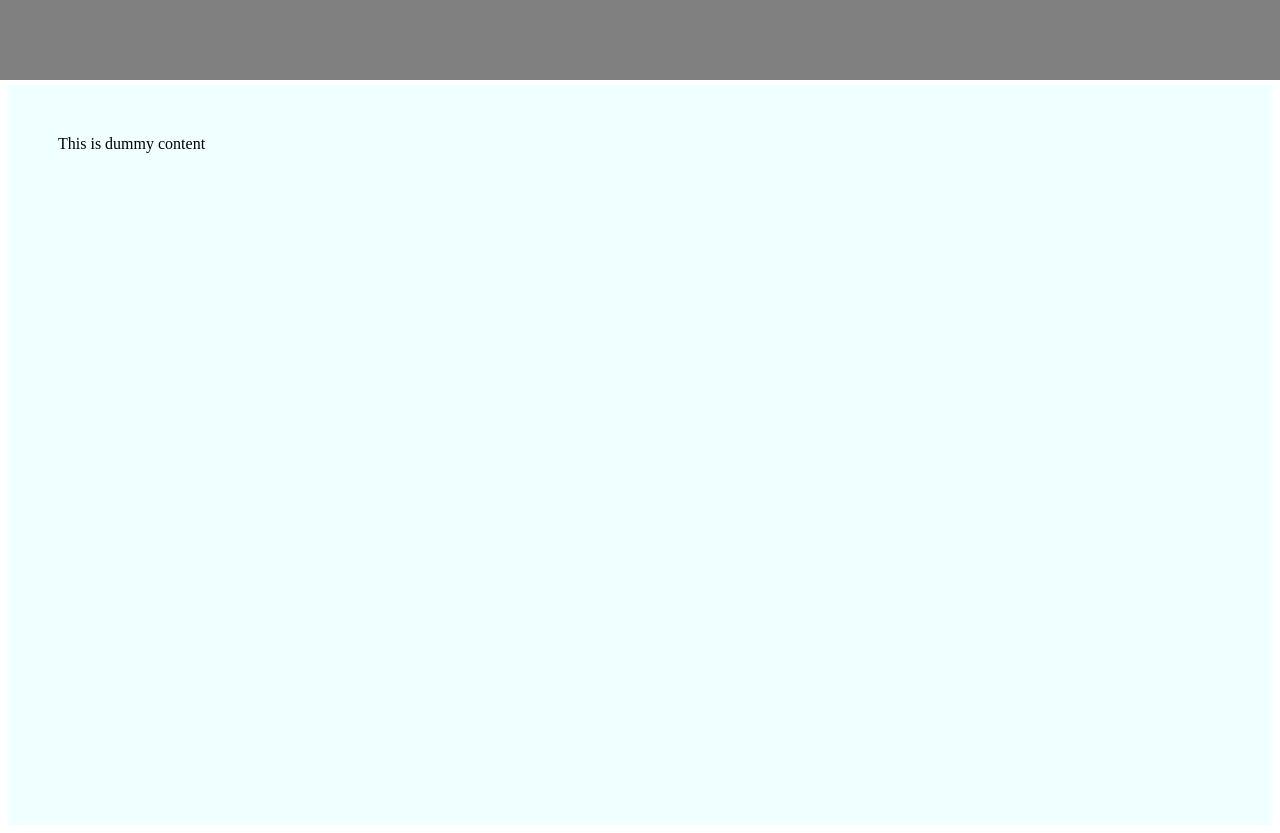
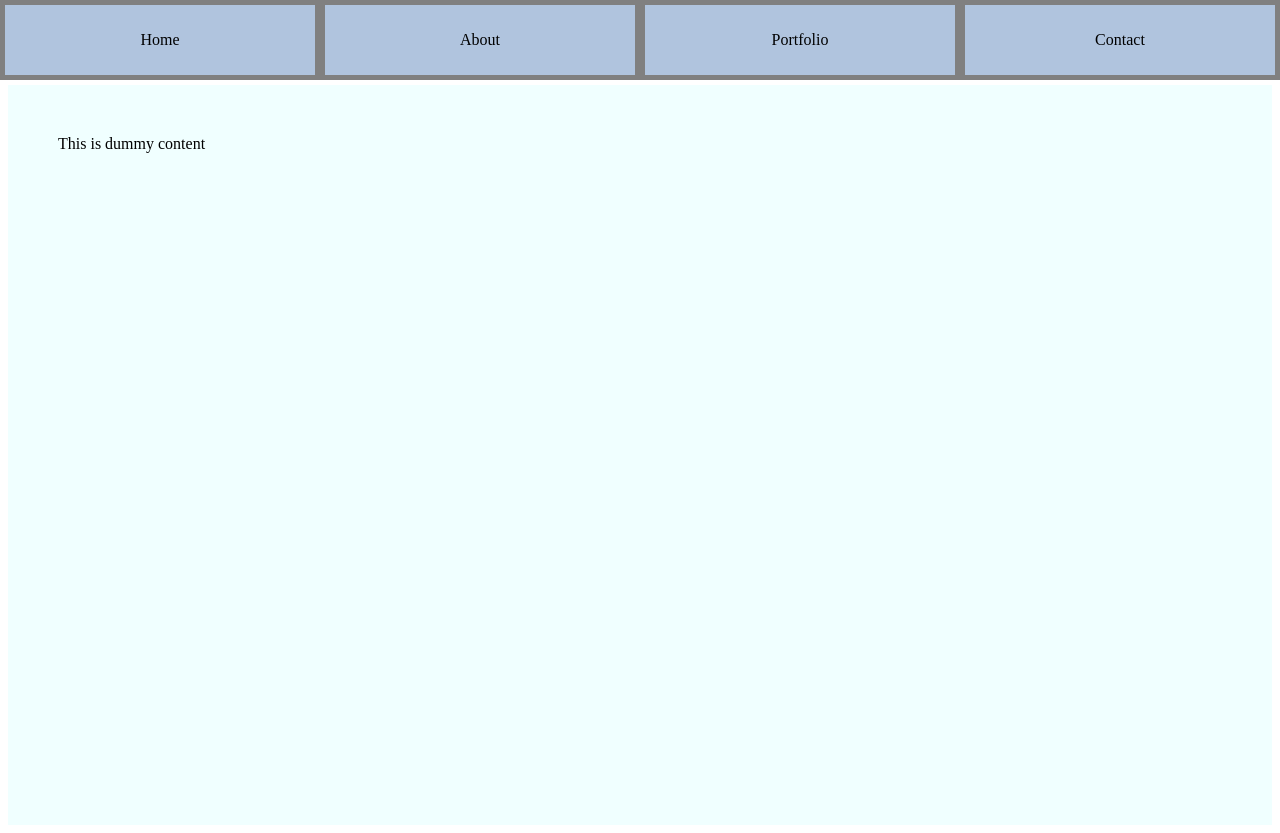
Before and after one commit to Pkoiralap/html-css-js-workshop, a plain HTML site: page index.html in a window 1280 px wide. Drawn offline with Linux system fonts and the light colour scheme.

Commit message:
dec 20, created navbar content css using flex

```diff
--- a/index.css
+++ b/index.css
@@ -6,6 +6,24 @@
     width: 100vw;
     height: 80px;
     background-color: gray;
+
+    display: flex;
+}
+
+.navbar-content {
+    flex: 2;
+    background-color: lightsteelblue;
+    margin: 5px;
+    justify-content: center;
+    align-items: center;
+    display: flex;
+    flex-direction: row-reverse;
+}
+
+.navbar-content:hover {
+    background-color: rgb(110, 154, 213);
+    color: gray;
+    cursor: pointer;
 }
 
 .content {
--- a/index.html
+++ b/index.html
@@ -7,33 +7,13 @@
 
     <body>
       <div class="navbar">
+        <div class="navbar-content">Home</div>
+        <div class="navbar-content">About</div>
+        <div class="navbar-content">Portfolio</div>
+        <div class="navbar-content">Contact</div>
       </div>
       <div class="content">
         This is dummy content
       </div>
     </body>
 </html>
-
-
-<!-- <div class="container">
-  <a class="navbar-brand" href="#">Brad</a>
-  <div>
-    <ul class="navbar-nav">
-      <li class="nav-item active">
-        <a class="nav-link" href="#home">Home</a>
-      </li>
-      <li class="nav-item">
-        <a class="nav-link" href="#about">About</a>
-      </li>
-      <li class="nav-item">
-        <a class="nav-link" href="#services">Services</a>
-      </li>
-      <li class="nav-item">
-        <a class="nav-link" href="#portfolio">Portfolio</a>
-      </li>
-      <li class="nav-item">
-        <a class="nav-link" href="#contact">Contact</a>
-      </li>
-    </ul>
-  </div>
-</div> -->
```
